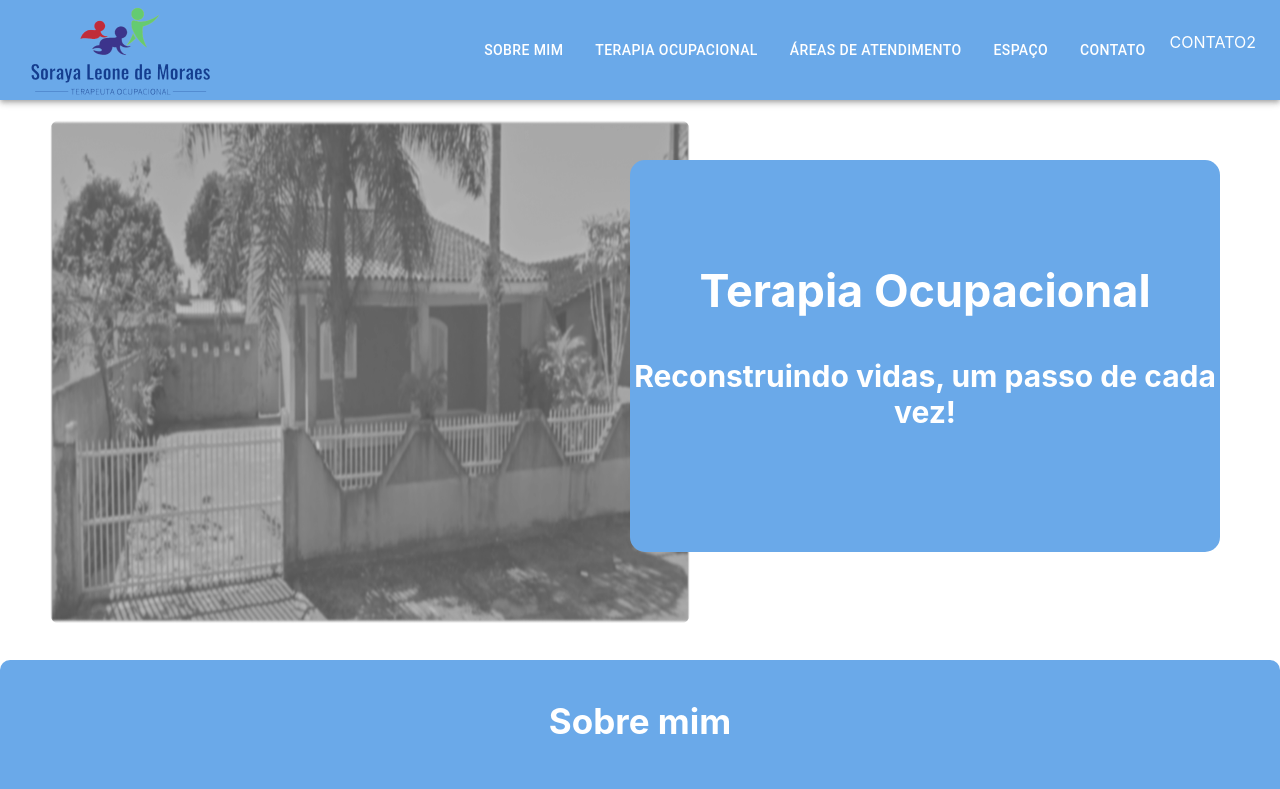
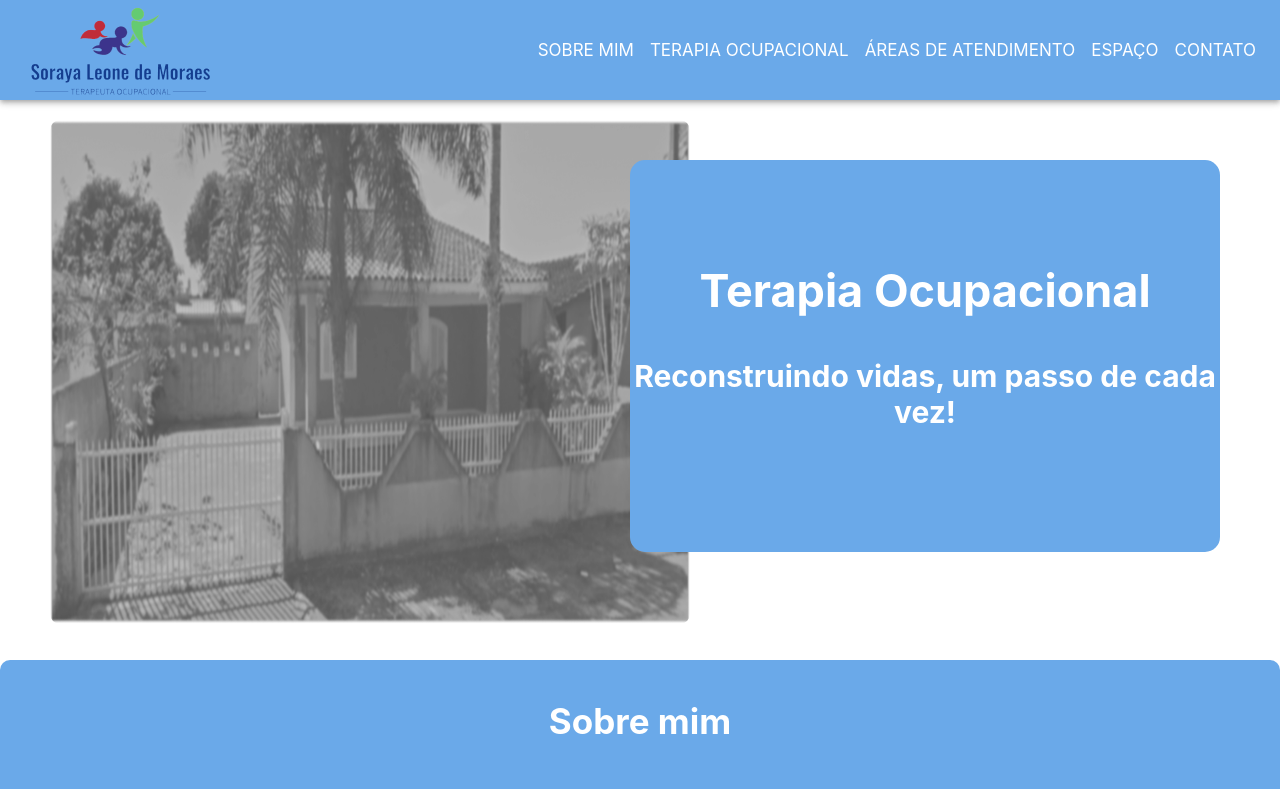
Before and after one commit to RonnySk/sorayaTo_web_page, a React (Create React App) app: page / in a window 1280 px wide. Shown: the top 789 px of the page. Built offline with nearby package versions, Linux system fonts and the light colour scheme.

Commit message:
delete button and add Link to navBar

```diff
--- a/src/components/Navbar.jsx
+++ b/src/components/Navbar.jsx
@@ -91,81 +91,94 @@ export default function NavBar() {
           </Box>
           <Box sx={{ display: { xs: "none", md: "block", lg: "block" } }}>
             <Stack direction="row" spacing={2}>
-              <Button
+              <Link
+                href="#sobremim"
+                underline="none"
+                color="white"
                 sx={{
+                  display: "flex",
+                  alignItems: "center",
+                  fontSize: 17,
                   "&:hover": {
                     color: "white",
                     backgroundColor: "#318CE7",
+                    borderRadius: 2,
                   },
                 }}
               >
-                <Link href="#sobremim" underline="none" color="white">
-                  Sobre mim
-                </Link>
-              </Button>
+                SOBRE MIM
+              </Link>
 
-              <Button
+              <Link
+                href="#terapiaOcupacional"
+                underline="none"
+                color="white"
                 sx={{
+                  display: "flex",
+                  alignItems: "center",
+                  fontSize: 17,
                   "&:hover": {
                     color: "white",
                     backgroundColor: "#318CE7",
+                    borderRadius: 2,
                   },
                 }}
               >
-                <Link href="#terapiaOcupacional" underline="none" color="white">
-                  Terapia Ocupacional
-                </Link>
-              </Button>
-              <Button
+                TERAPIA OCUPACIONAL
+              </Link>
+
+              <Link
+                href="#atendimento"
+                underline="none"
+                color="white"
                 sx={{
+                  display: "flex",
+                  alignItems: "center",
+                  fontSize: 17,
                   "&:hover": {
                     color: "white",
                     backgroundColor: "#318CE7",
+                    borderRadius: 2,
                   },
                 }}
               >
-                <Link href="#atendimento" underline="none" color="white">
-                  Áreas de Atendimento
-                </Link>
-              </Button>
-              <Button
+                ÁREAS DE ATENDIMENTO
+              </Link>
+
+              <Link
+                href="#espaco"
+                underline="none"
+                color="white"
                 sx={{
+                  display: "flex",
+                  alignItems: "center",
+                  fontSize: 17,
                   "&:hover": {
                     color: "white",
                     backgroundColor: "#318CE7",
+                    borderRadius: 2,
                   },
                 }}
               >
-                <Link href="#espaco" underline="none" color="white">
-                  Espaço
-                </Link>
-              </Button>
-              <Button
-                sx={{
-                  "&:hover": {
-                    color: "white",
-                    backgroundColor: "#318CE7",
-                  },
-                }}
-              >
-                <Link href="#contato" underline="none" color="white">
-                  Contato
-                </Link>
-              </Button>
+                ESPAÇO
+              </Link>
+
               <Link
                 href="#contato"
                 underline="none"
                 color="white"
                 sx={{
+                  display: "flex",
+                  alignItems: "center",
+                  fontSize: 17,
                   "&:hover": {
                     color: "white",
                     backgroundColor: "#318CE7",
                     borderRadius: 2,
-                    p: 1,
                   },
                 }}
               >
-                CONTATO2
+                CONTATO
               </Link>
             </Stack>
           </Box>
```
